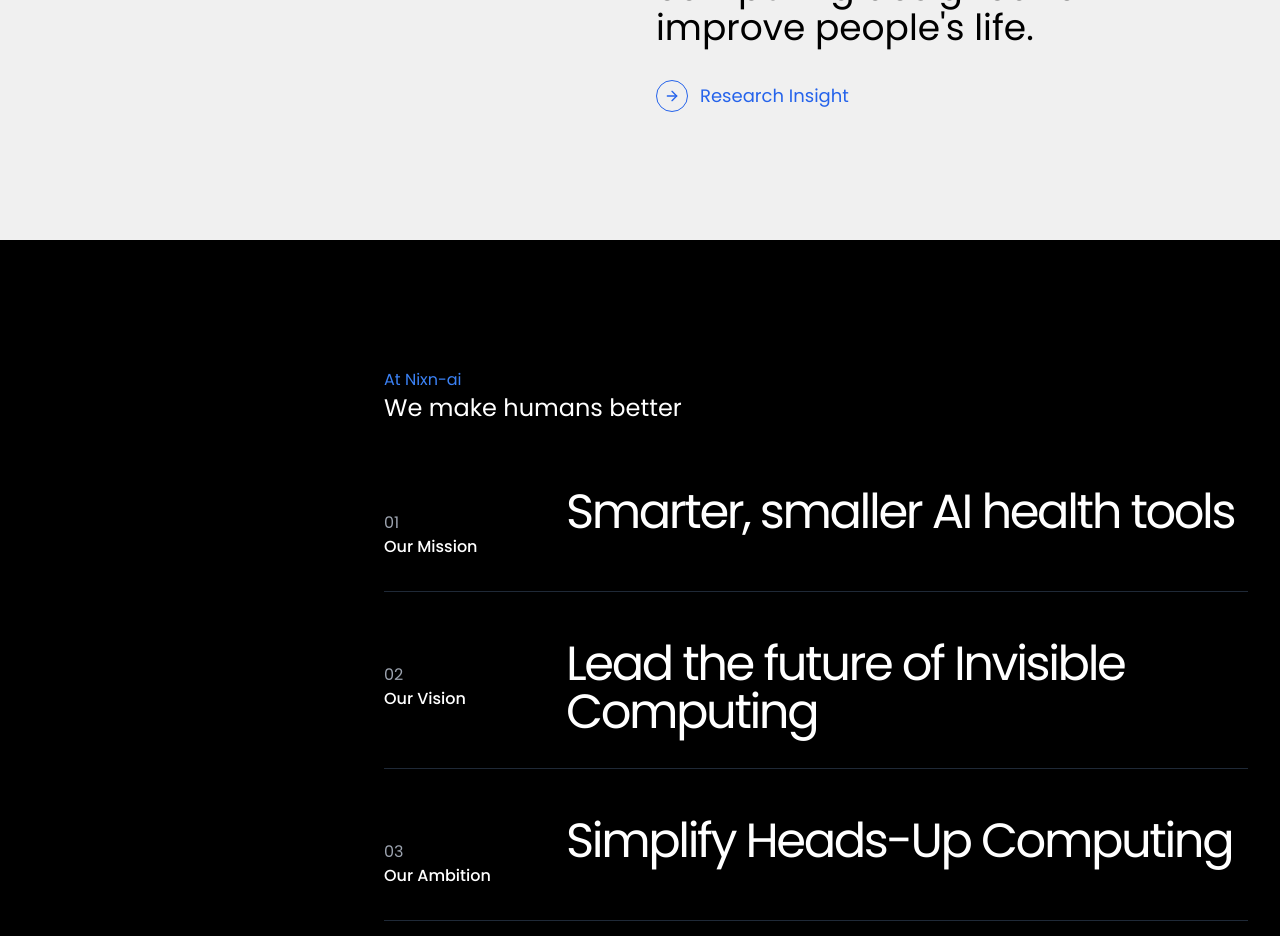
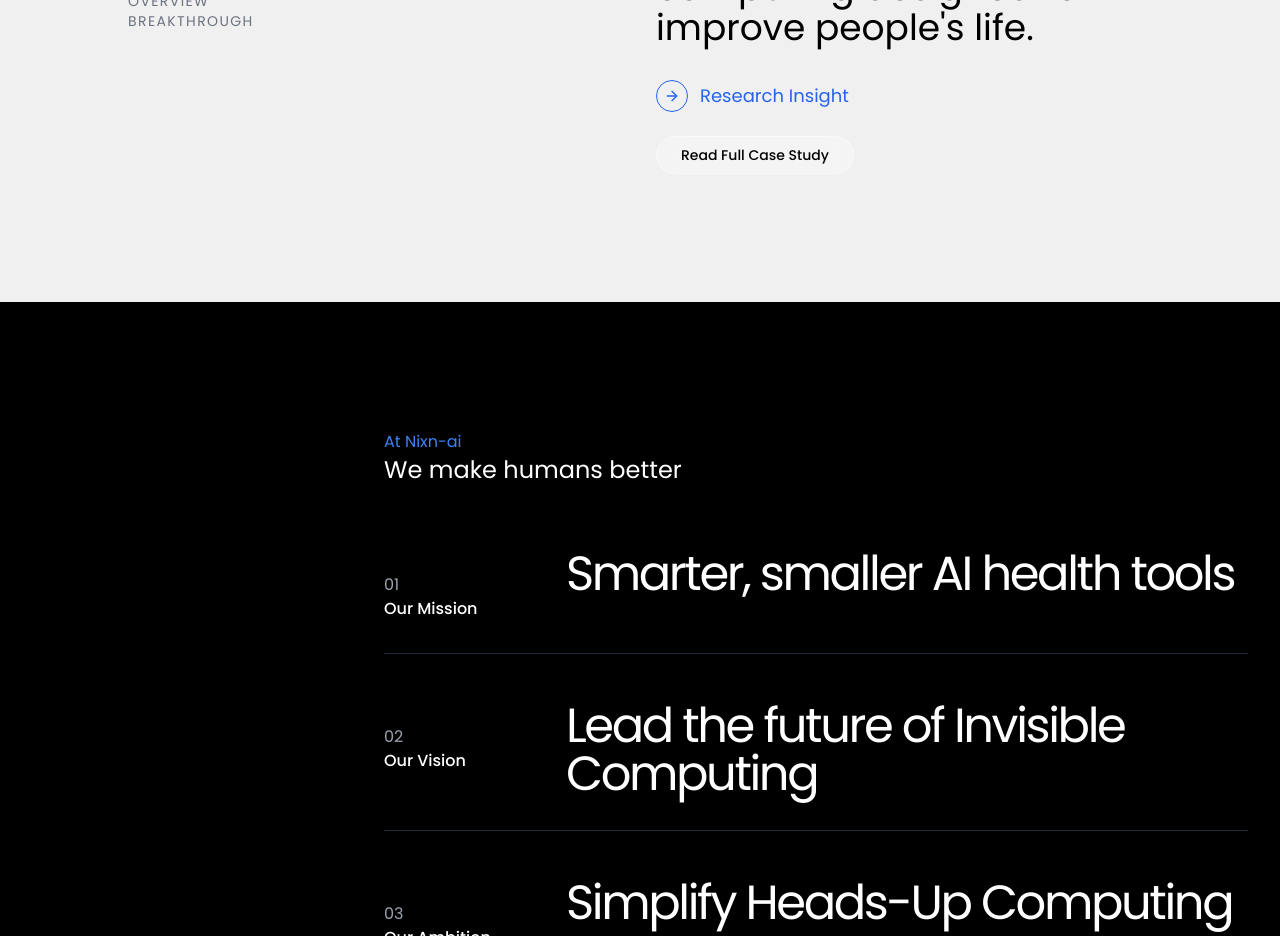
Before and after one commit to ashourml/Nexn-ai, a Next.js app: page / in a window 1280 px wide. Shown: the part 1080-2016 px from the top of the page. Built offline with nearby package versions, Linux system fonts and the light colour scheme.

Commit message:
[dyad] wrote 1 file(s)

```diff
--- a/src/components/breakthrough-section.tsx
+++ b/src/components/breakthrough-section.tsx
@@ -10,8 +10,14 @@ export const BreakthroughSection = () => {
       <div className="container mx-auto px-4 sm:px-6 lg:px-8">
         <div className="grid md:grid-cols-2 gap-8 items-center max-w-5xl mx-auto">
           <div>
-            <AnimatedTextBlur text="Overview" className="text-sm uppercase tracking-widest text-gray-500" />
-            <AnimatedTextBlur text="Breakthrough" className="text-sm uppercase tracking-widest text-gray-500" />
+            <AnimatedTextBlur
+              text="Overview"
+              className="text-sm uppercase tracking-widest text-gray-500"
+            />
+            <AnimatedTextBlur
+              text="Breakthrough"
+              className="text-sm uppercase tracking-widest text-gray-500"
+            />
           </div>
           <div>
             <AnimatedTextBlur
@@ -29,6 +35,16 @@ export const BreakthroughSection = () => {
               </div>
               <span>Research Insight</span>
             </motion.a>
+
+            {/* New glass‑blur CTA */}
+            <a
+              href="/case-study.pdf"
+              target="_blank"
+              rel="noopener noreferrer"
+              className="inline-flex items-center justify-center rounded-full border border-white/40 bg-white/30 px-6 py-2 mt-6 text-sm font-medium text-black backdrop-blur-md transition-colors hover:bg-white/40"
+            >
+              Read Full Case Study
+            </a>
           </div>
         </div>
       </div>
```
